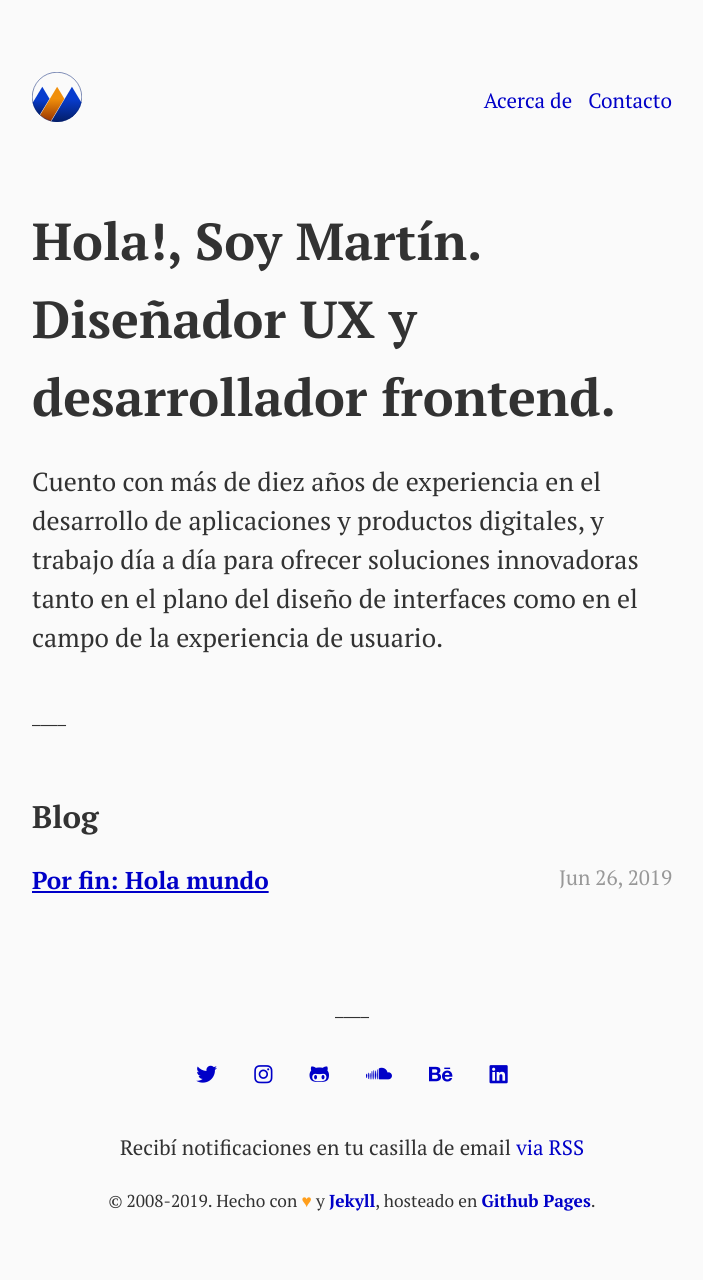
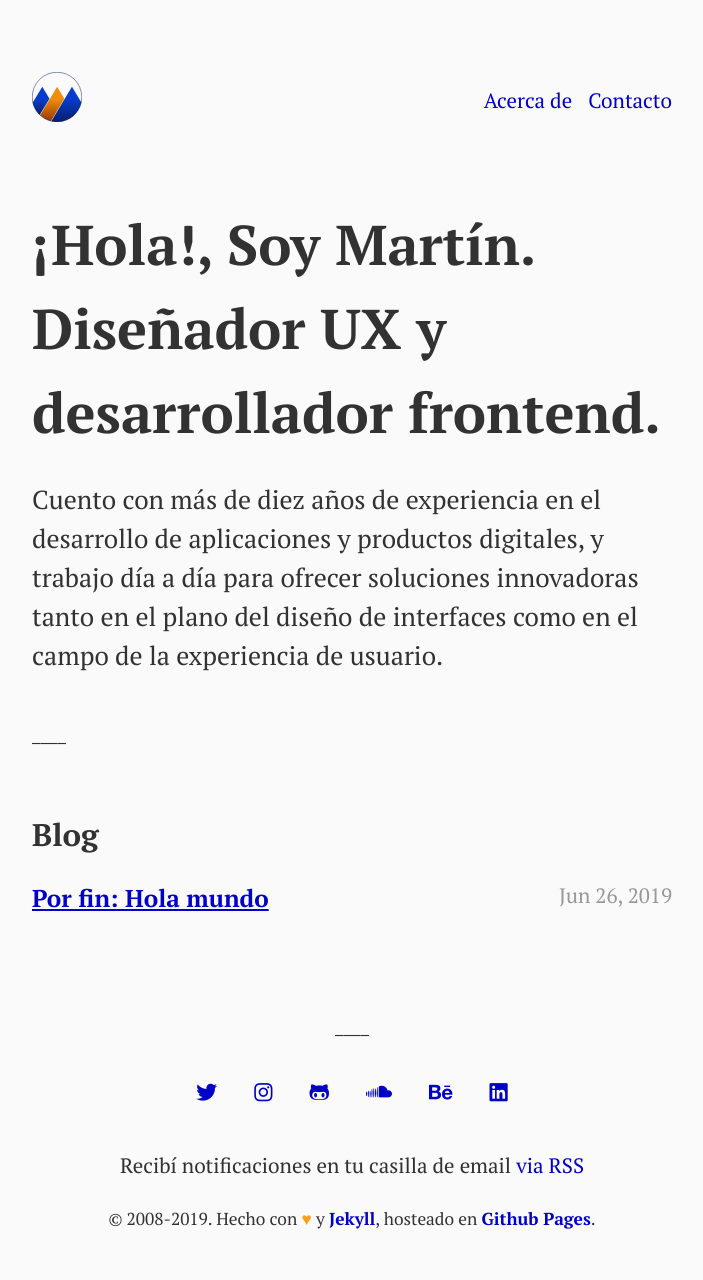
Before and after one commit to martinmasignano/martinmasignano.github.io, a Jekyll site: the page built from index.md, in a window 1280 px wide. Shown: the whole page, without its empty margins (288-991 px from the left). Built offline with Jekyll 4.4.1, drawn with Linux system fonts in a browser that asks for light colours; nearby versions of some CDN libraries.

```diff
--- a/_layouts/home.html
+++ b/_layouts/home.html
@@ -5,7 +5,7 @@ layout: default
 <div class="home">
 
   <div class="home-content">
-    <h1>Hola!, Soy Martín. Diseñador UX y desarrollador frontend.</h1>
+    <h1>¡Hola!, Soy Martín. Diseñador UX y desarrollador frontend.</h1>
     {{ content }}
   </div>
 
--- a/_sass/minimal/headings.scss
+++ b/_sass/minimal/headings.scss
@@ -4,8 +4,7 @@ h1, h2, h3, h4, h5, h6 {
 
 .site-title {
     float: left;
-    font-size: 1.6em;
-    padding: .5rem 0 0;
+    padding: .7rem 0 0;
 
     .logo {
         width: 50px;
@@ -15,5 +14,5 @@ h1, h2, h3, h4, h5, h6 {
 }
 
 h1, .post-title {
-    font-size: 2.5em;
+    font-size: 3.5rem;
 }
```
